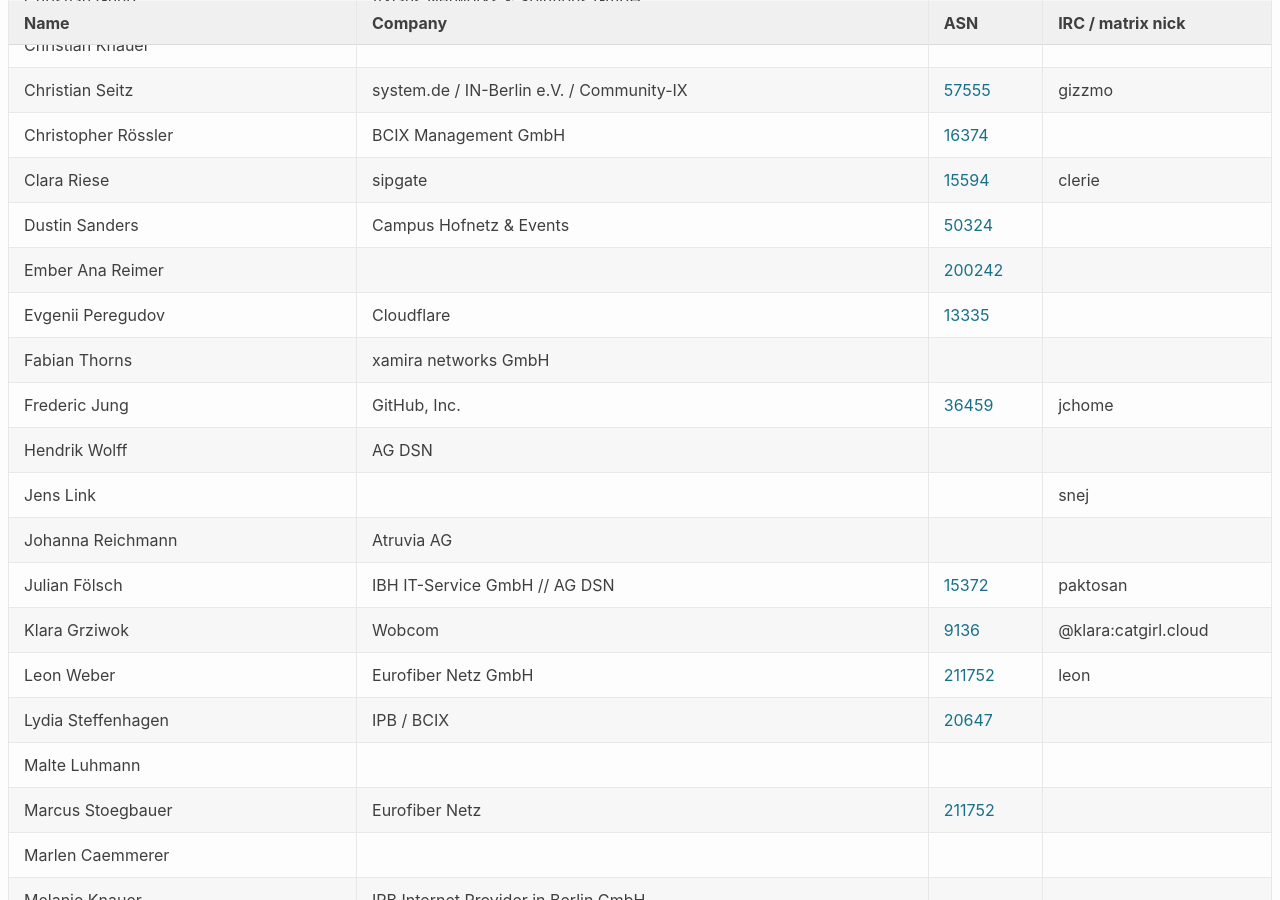
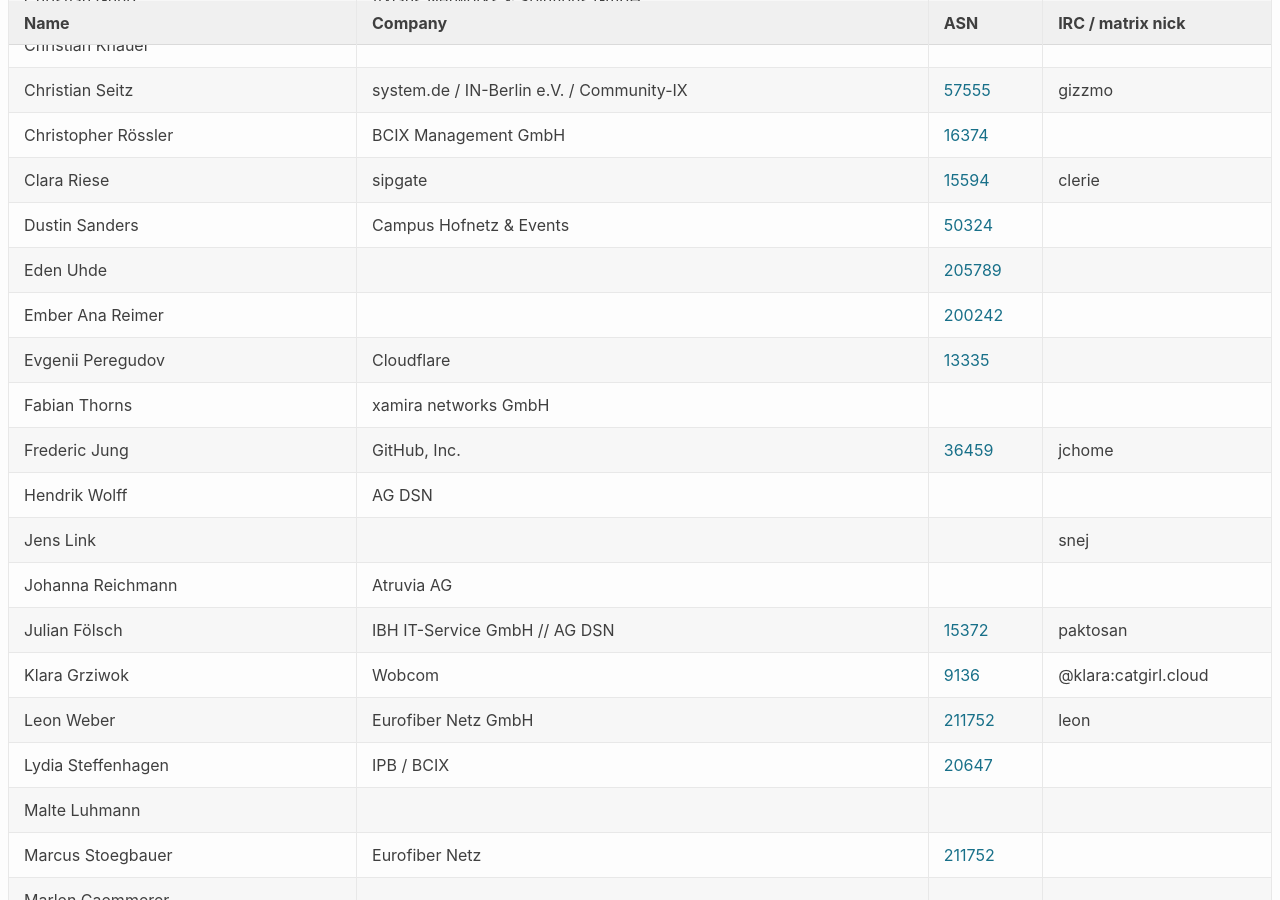
Before and after one commit to denog/pretix-attendeelist, a Jekyll site: the page built from denogmeetup25-03/index.markdown, in a window 1280 px wide and 900 px high, scrolled down 571 px. Built offline with Jekyll 4.4.1, drawn with Linux system fonts in a browser that asks for light colours.

Commit message:
Latest data: Wed Mar 19 20:47:52 UTC 2025

```diff
--- a/_data/attendees_denogmeetup25-03.json
+++ b/_data/attendees_denogmeetup25-03.json
@@ -100,6 +100,12 @@
     "company": "Campus Hofnetz & Events",
     "irc": null,
     "asn": "50324"
+  },
+  {
+    "name": "Eden Uhde",
+    "company": null,
+    "irc": null,
+    "asn": "205789"
   },
   {
     "name": "Ember Ana Reimer",
```
